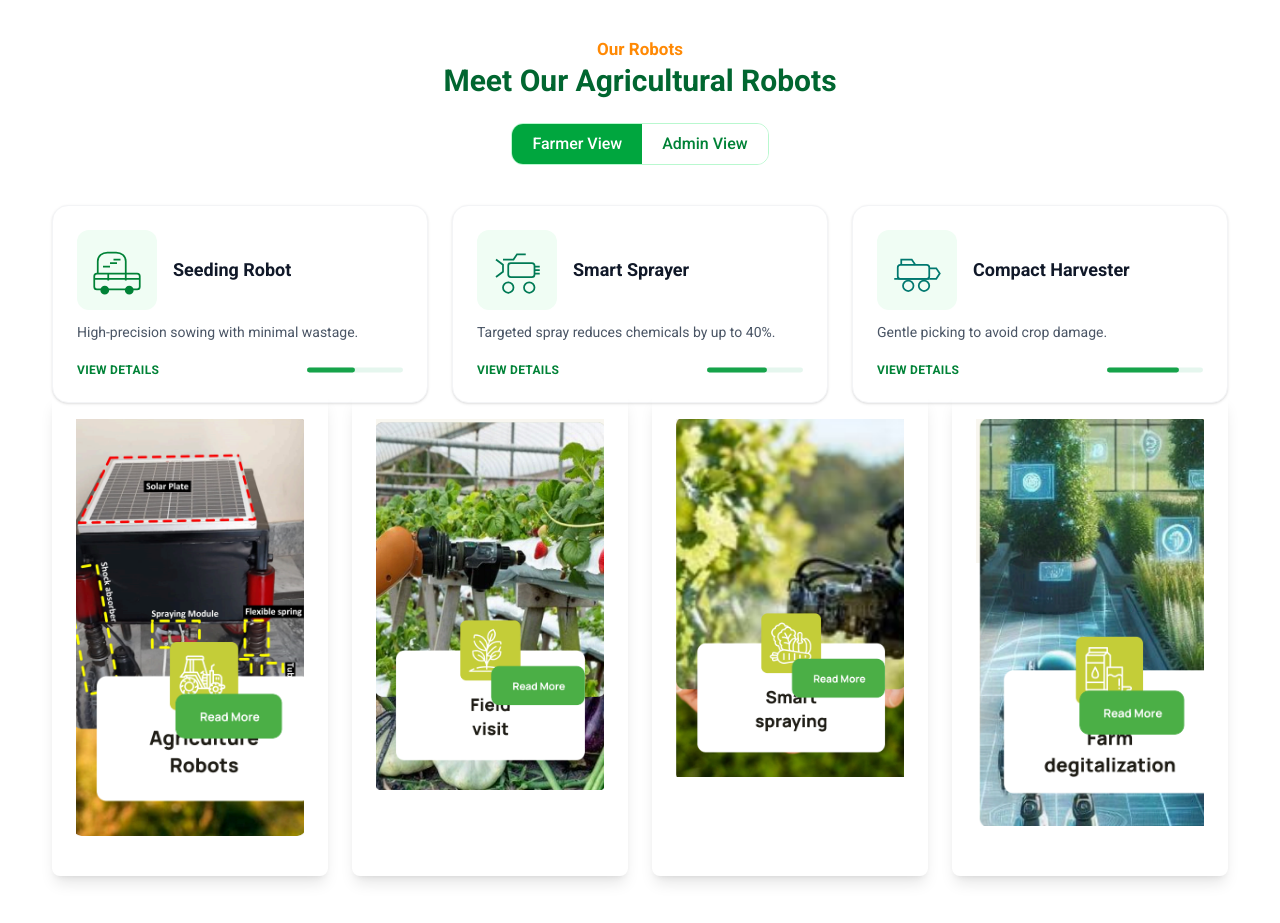
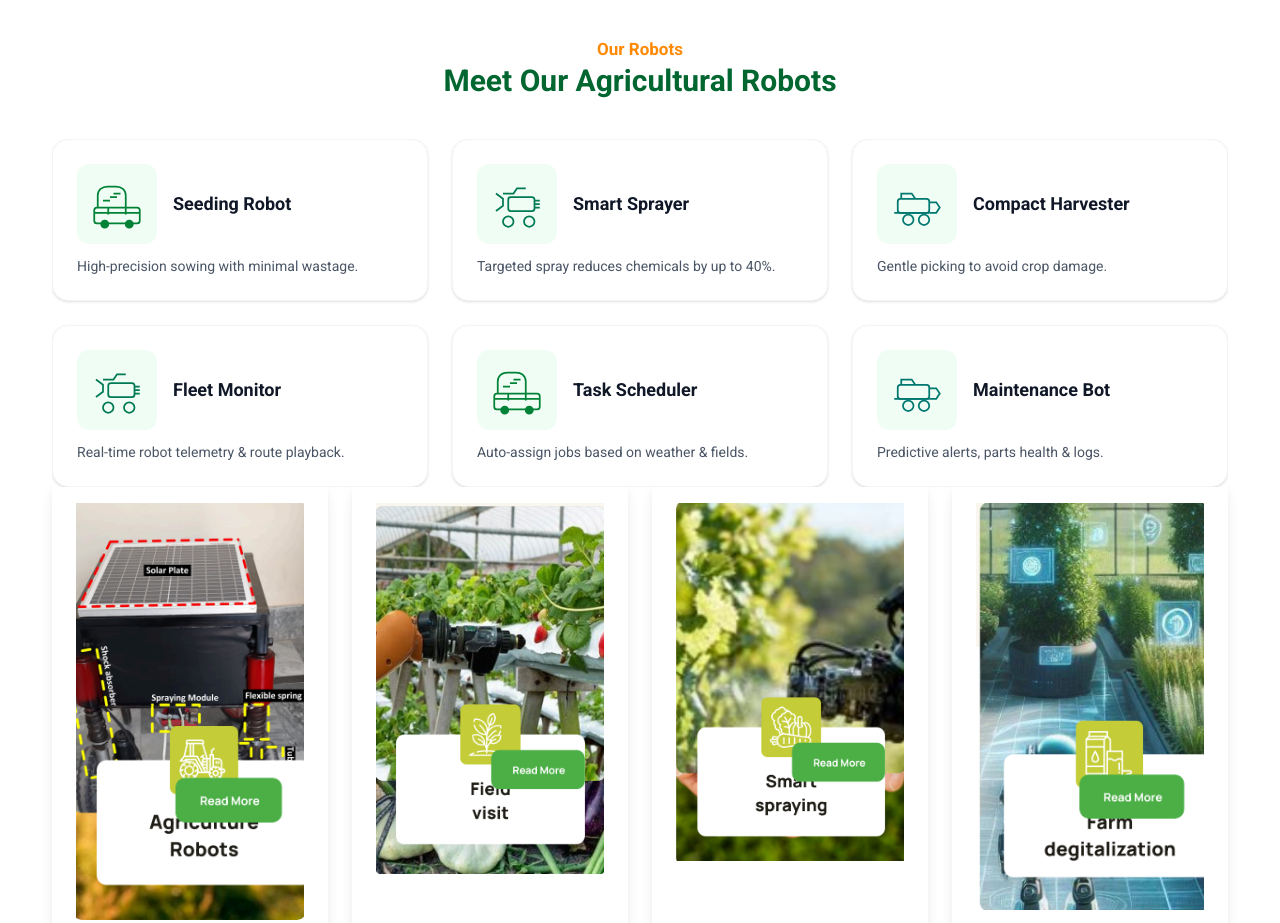
Before and after one commit to Laiba60/FarmManagement, a React (Vite) app in the folder client/: page / in a window 1280 px wide. Shown: the part 1660-2583 px from the top of the page. Built offline with nearby package versions, Linux system fonts and the light colour scheme.

Commit message:
ADD Rbots section deisgn in home page

```diff
--- a/client/src/components/Robot.jsx
+++ b/client/src/components/Robot.jsx
@@ -1,5 +1,4 @@
-import React, { useState } from "react";
-
+import React from "react";
 
 const SeedingSVG = () => (
   <svg viewBox="0 0 64 64" className="w-14 h-14 text-green-700" fill="none" stroke="currentColor" strokeWidth="2">
@@ -35,44 +34,16 @@ const HarvesterSVG = () => (
 );
 
 const Robot = () => {
-  const [tab, setTab] = useState("farmer");
-
-  const robots = {
-    farmer: [
-      {
-        title: "Seeding Robot",
-        desc: "High-precision sowing with minimal wastage.",
-        Icon: SeedingSVG,
-      },
-      {
-        title: "Smart Sprayer",
-        desc: "Targeted spray reduces chemicals by up to 40%.",
-        Icon: SprayerSVG,
-      },
-      {
-        title: "Compact Harvester",
-        desc: "Gentle picking to avoid crop damage.",
-        Icon: HarvesterSVG,
-      },
-    ],
-    admin: [
-      {
-        title: "Fleet Monitor",
-        desc: "Real-time robot telemetry & route playback.",
-        Icon: SprayerSVG,
-      },
-      {
-        title: "Task Scheduler",
-        desc: "Auto-assign jobs based on weather & fields.",
-        Icon: SeedingSVG,
-      },
-      {
-        title: "Maintenance Bot",
-        desc: "Predictive alerts, parts health & logs.",
-        Icon: HarvesterSVG,
-      },
-    ],
-  };
+  // Just a single array of robots now
+  const robots = [
+    { title: "Seeding Robot", desc: "High-precision sowing with minimal wastage.", Icon: SeedingSVG },
+    { title: "Smart Sprayer", desc: "Targeted spray reduces chemicals by up to 40%.", Icon: SprayerSVG },
+    { title: "Compact Harvester", desc: "Gentle picking to avoid crop damage.", Icon: HarvesterSVG },
+    { title: "Fleet Monitor", desc: "Real-time robot telemetry & route playback.", Icon: SprayerSVG },
+    { title: "Task Scheduler", desc: "Auto-assign jobs based on weather & fields.", Icon: SeedingSVG },
+    { title: "Maintenance Bot", desc: "Predictive alerts, parts health & logs.", Icon: HarvesterSVG },
+    // Add more robots here if needed
+  ];
 
   return (
     <section id="robots" className="bg-white py-16">
@@ -80,35 +51,12 @@ const Robot = () => {
         <div className="text-center mb-10">
           <p className="text-[17px] font-bold text-orange-400">Our Robots</p>
           <h2 className="text-3xl font-bold text-green-800">Meet Our Agricultural Robots</h2>
-
-          {/* Tabs */}
-          <div className="mt-6 inline-flex rounded-xl overflow-hidden border border-green-200">
-            <button
-              onClick={() => setTab("farmer")}
-              className={`px-5 py-2 text-sm md:text-base font-medium ${
-                tab === "farmer" ? "bg-green-600 text-white" : "bg-white text-green-700"
-              }`}
-            >
-              Farmer View
-            </button>
-            <button
-              onClick={() => setTab("admin")}
-              className={`px-5 py-2 text-sm md:text-base font-medium ${
-                tab === "admin" ? "bg-green-600 text-white" : "bg-white text-green-700"
-              }`}
-            >
-              Admin View
-            </button>
-          </div>
         </div>
 
-        {/* Cards */}
-        <div className="grid grid-cols-1 sm:grid-cols-2 md:grid-cols-3 gap-6">
-          {robots[tab].map(({ title, desc, Icon }, i) => (
-            <div
-              key={i}
-              className="group bg-white rounded-2xl shadow hover:shadow-lg transition p-6 border border-gray-100"
-            >
+        {/* Scrollable robot container */}
+        <div className="max-h-[600px] overflow-y-auto grid grid-cols-1 sm:grid-cols-2 md:grid-cols-3 gap-6">
+          {robots.map(({ title, desc, Icon }, i) => (
+            <div key={i} className="group bg-white rounded-2xl shadow hover:shadow-lg transition p-6 border border-gray-100">
               <div className="flex items-center gap-4">
                 <div className="p-3 rounded-xl bg-green-50 group-hover:bg-green-100 transition">
                   <Icon />
@@ -116,18 +64,6 @@ const Robot = () => {
                 <h3 className="text-lg font-semibold text-gray-900">{title}</h3>
               </div>
               <p className="mt-3 text-gray-600 text-sm">{desc}</p>
-
-              {/* CTA row */}
-              <div className="mt-5 flex items-center justify-between">
-                <span className="text-xs uppercase tracking-wide text-green-700 font-semibold">
-                  View details
-                </span>
-                {/* Tiny inline progress as a decorative SVG */}
-                <svg viewBox="0 0 120 6" className="w-24 h-1.5">
-                  <rect x="0" y="0" width="120" height="6" rx="3" fill="#e5f6ee" />
-                  <rect x="0" y="0" width={60 + i * 15} height="6" rx="3" fill="#16a34a" />
-                </svg>
-              </div>
             </div>
           ))}
         </div>
--- a/client/src/pages/Home.jsx
+++ b/client/src/pages/Home.jsx
@@ -57,7 +57,7 @@ const Home = () => {
   Sign Up
 </Link>
 
-{/* Login Button (icon only but same size as Sign Up) */}
+
 <Link
   to="/login"
   className="flex items-center justify-center bg-green-700 px-4 py-2 rounded text-white hover:bg-green-800"
```
